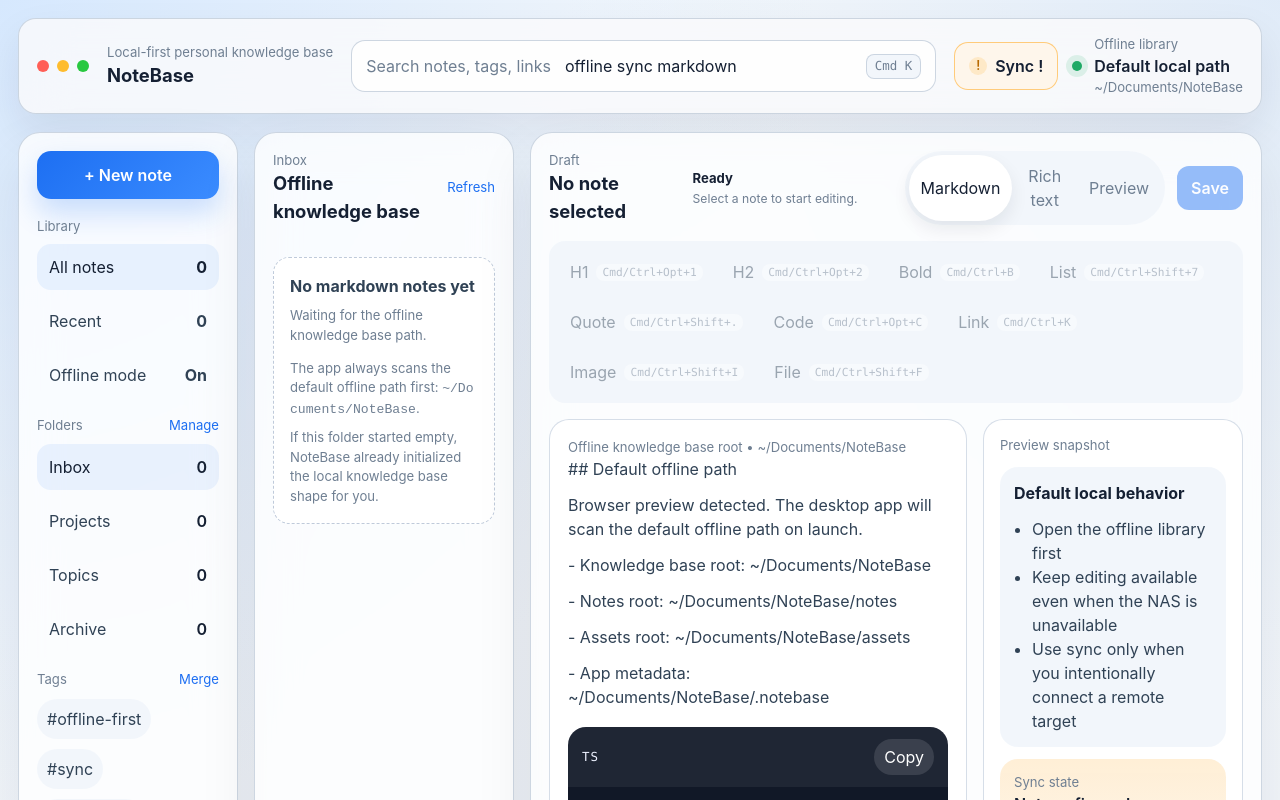
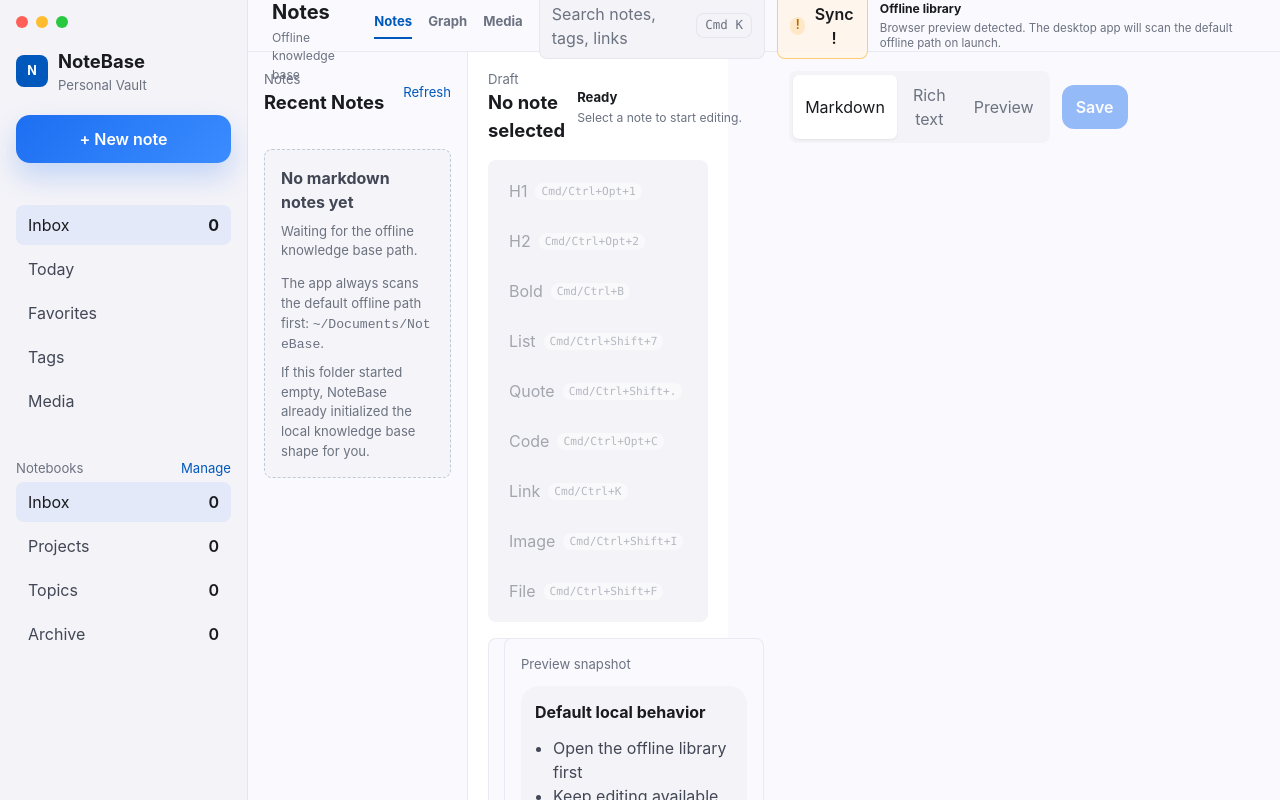
Before and after one commit to xiad980624/note_app, a React (Vite) app in the folder app/notebase/: page / in a window 1280 px wide. Shown: the top 800 px of the page. Built offline with nearby package versions, Linux system fonts and the light colour scheme.

Commit message:
feat: align workspace shell with figma layout

```diff
--- a/app/notebase/src/App.css
+++ b/app/notebase/src/App.css
@@ -1,7 +1,101 @@
 .app-shell {
   min-height: 100vh;
-  padding: 18px;
-  box-sizing: border-box;
+  background: #faf9fe;
+}
+
+.workspace-shell {
+  min-height: 100vh;
+  display: grid;
+  grid-template-columns: 248px minmax(0, 1fr);
+}
+
+.workspace-main {
+  min-width: 0;
+  display: flex;
+  flex-direction: column;
+}
+
+.workspace-topbar {
+  height: 52px;
+  display: flex;
+  align-items: center;
+  justify-content: space-between;
+  gap: 16px;
+  padding: 0 24px;
+  border-bottom: 1px solid rgba(193, 198, 215, 0.3);
+  background: rgba(250, 249, 254, 0.88);
+  backdrop-filter: blur(6px);
+}
+
+.workspace-topbar-primary,
+.workspace-topbar-actions,
+.workspace-tabs {
+  display: flex;
+  align-items: center;
+}
+
+.workspace-topbar-primary {
+  gap: 24px;
+  min-width: 0;
+}
+
+.workspace-topbar-actions {
+  gap: 12px;
+}
+
+.workspace-title-block h2 {
+  margin: 0;
+  color: var(--ink-strong);
+  font-size: 1.25rem;
+  font-weight: 650;
+}
+
+.workspace-title-block p {
+  margin: 2px 0 0;
+  color: var(--ink-soft);
+  font-size: 0.76rem;
+}
+
+.workspace-tabs {
+  gap: 16px;
+}
+
+.workspace-tab {
+  padding: 0 0 6px;
+  border: 0;
+  border-bottom: 2px solid transparent;
+  background: transparent;
+  color: var(--ink-soft);
+  font: inherit;
+  font-size: 0.82rem;
+  font-weight: 650;
+}
+
+.workspace-tab:disabled {
+  cursor: default;
+  opacity: 1;
+}
+
+.workspace-tab-active {
+  border-bottom-color: #0058bc;
+  color: #0058bc;
+}
+
+.workspace-status {
+  display: grid;
+  gap: 2px;
+  min-width: 112px;
+}
+
+.workspace-status strong {
+  color: var(--ink-strong);
+  font-size: 0.76rem;
+}
+
+.workspace-status span {
+  color: var(--ink-soft);
+  font-size: 0.72rem;
+  line-height: 1.3;
 }
 
 .topbar {
@@ -43,7 +137,8 @@
 
 .workspace-meta h1,
 .panel-heading h2,
-.editor-header h2 {
+.editor-header h2,
+.sidebar-user-row strong {
   margin: 0;
   color: var(--ink-strong);
   font-size: 1.15rem;
@@ -76,6 +171,14 @@
   background: var(--panel);
   border: 1px solid var(--line);
   color: var(--ink-soft);
+}
+
+.search-field-compact {
+  width: 280px;
+  padding: 8px 12px;
+  border-radius: 8px;
+  background: #f4f3f8;
+  border-color: rgba(193, 198, 215, 0.3);
 }
 
 .search-field input {
@@ -116,10 +219,10 @@
   display: inline-flex;
   align-items: center;
   gap: 8px;
-  padding: 11px 14px;
-  border: 1px solid rgba(184, 197, 214, 0.9);
-  border-radius: 14px;
-  background: var(--panel);
+  padding: 8px 12px;
+  border: 1px solid rgba(193, 198, 215, 0.3);
+  border-radius: 8px;
+  background: #f4f3f8;
   color: var(--ink-strong);
   font: inherit;
   font-weight: 600;
@@ -204,32 +307,110 @@
 }
 
 .workspace-grid {
-  margin-top: 18px;
   display: grid;
-  grid-template-columns: 240px 290px minmax(540px, 1fr) 280px;
-  gap: 16px;
-  min-height: calc(100vh - 132px);
+  grid-template-columns: 320px minmax(0, 1fr) 248px;
+  min-height: calc(100vh - 52px);
 }
 
 .sidebar,
 .note-list-panel,
 .editor-panel,
 .inspector-panel {
-  border: 1px solid var(--line);
-  border-radius: 22px;
-  background: rgba(255, 255, 255, 0.78);
-  box-shadow: 0 24px 60px rgba(16, 24, 40, 0.08);
-  backdrop-filter: blur(20px);
+  background: #faf9fe;
 }
 
-.sidebar,
+.shell-sidebar {
+  min-height: 100vh;
+  padding: 16px;
+  display: flex;
+  flex-direction: column;
+  justify-content: space-between;
+  border-right: 1px solid rgba(193, 198, 215, 0.3);
+  background: #f4f3f8;
+}
+
+.shell-sidebar-top {
+  display: grid;
+  gap: 20px;
+}
+
+.shell-sidebar-bottom {
+  display: grid;
+  gap: 4px;
+  padding-top: 16px;
+  border-top: 1px solid rgba(193, 198, 215, 0.3);
+}
+
+.sidebar-brand {
+  display: flex;
+  align-items: center;
+  gap: 10px;
+}
+
+.sidebar-brand-mark,
+.sidebar-user-avatar {
+  width: 32px;
+  height: 32px;
+  border-radius: 8px;
+  display: grid;
+  place-items: center;
+  background: #0058bc;
+  color: #fff;
+  font-size: 0.78rem;
+  font-weight: 700;
+}
+
+.sidebar-user-avatar {
+  border-radius: 999px;
+  width: 28px;
+  height: 28px;
+  background: rgba(0, 88, 188, 0.12);
+  color: #0058bc;
+}
+
+.sidebar-user-row {
+  display: flex;
+  align-items: center;
+  gap: 10px;
+  margin-top: 10px;
+  padding: 8px 4px 0;
+}
+
+.sidebar-user-row strong {
+  font-size: 0.76rem;
+}
+
+.sidebar-user-row span {
+  display: block;
+  color: var(--ink-soft);
+  font-size: 0.68rem;
+  word-break: break-all;
+}
+
+.note-list-panel,
+.editor-panel,
+.inspector-panel {
+  border: 0;
+  border-radius: 0;
+  box-shadow: none;
+}
+
 .note-list-panel,
 .inspector-panel {
-  padding: 18px;
+  padding: 18px 16px;
+}
+
+.note-list-panel {
+  border-right: 1px solid rgba(193, 198, 215, 0.3);
 }
 
 .editor-panel {
-  padding: 18px 18px 20px;
+  padding: 18px 20px 20px;
+  background: #fff;
+}
+
+.inspector-panel {
+  border-left: 1px solid rgba(193, 198, 215, 0.3);
 }
 
 .primary-action,
@@ -287,14 +468,15 @@
 .nav-item,
 .stack-item {
   width: 100%;
-  margin-top: 8px;
-  padding: 11px 12px;
-  border-radius: 14px;
+  margin-top: 4px;
+  padding: 8px 12px;
+  border-radius: 8px;
   background: transparent;
   display: flex;
   align-items: center;
   justify-content: space-between;
   color: var(--ink);
+  text-align: left;
 }
 
 .nav-item.active,
@@ -336,14 +518,15 @@
 .note-card {
   width: 100%;
   padding: 14px;
-  border-radius: 16px;
-  background: var(--panel);
+  border-radius: 8px;
+  background: transparent;
   text-align: left;
   border: 1px solid transparent;
 }
 
 .note-card.active {
-  border-color: rgba(34, 111, 234, 0.18);
+  background: rgba(0, 88, 188, 0.05);
+  border-color: rgba(0, 88, 188, 0.16);
 }
 
 .note-card p {
@@ -353,8 +536,8 @@
 .empty-note-state {
   margin-top: 16px;
   padding: 16px;
-  border-radius: 16px;
-  background: var(--panel);
+  border-radius: 8px;
+  background: rgba(244, 243, 248, 0.9);
   border: 1px dashed rgba(184, 197, 214, 0.9);
 }
 
@@ -380,13 +563,13 @@
   display: inline-flex;
   padding: 4px;
   gap: 4px;
-  border-radius: 999px;
-  background: var(--panel-muted);
+  border-radius: 8px;
+  background: #f4f3f8;
 }
 
 .view-pill {
-  padding: 9px 12px;
-  border-radius: 999px;
+  padding: 8px 12px;
+  border-radius: 6px;
   background: transparent;
   color: var(--ink-soft);
 }
@@ -394,7 +577,7 @@
 .view-pill.active {
   background: #fff;
   color: var(--ink-strong);
-  box-shadow: 0 8px 18px rgba(18, 27, 43, 0.08);
+  box-shadow: 0 1px 2px rgba(18, 27, 43, 0.08);
 }
 
 .toolbar {
@@ -403,8 +586,8 @@
   gap: 8px;
   margin-top: 16px;
   padding: 10px;
-  border-radius: 16px;
-  background: var(--panel-muted);
+  border-radius: 8px;
+  background: #f4f3f8;
 }
 
 .tool-button {
@@ -412,7 +595,7 @@
   align-items: center;
   gap: 8px;
   padding: 9px 11px;
-  border-radius: 12px;
+  border-radius: 8px;
   background: transparent;
   color: var(--ink);
 }
@@ -545,9 +728,9 @@
 
 .editor-surface,
 .preview-surface {
-  border-radius: 20px;
-  background: var(--panel);
-  border: 1px solid rgba(199, 209, 224, 0.72);
+  border-radius: 8px;
+  background: #faf9fe;
+  border: 1px solid rgba(193, 198, 215, 0.3);
 }
 
 .editor-surface {
@@ -613,9 +796,9 @@
   width: 100%;
   min-height: 320px;
   padding: 14px 16px;
-  border-radius: 16px;
-  background: rgba(247, 250, 255, 0.96);
-  border: 1px solid rgba(199, 209, 224, 0.72);
+  border-radius: 8px;
+  background: #fff;
+  border: 1px solid rgba(193, 198, 215, 0.35);
   color: var(--ink);
   resize: vertical;
   font: 0.88rem/1.6 var(--mono);
@@ -636,9 +819,9 @@
 .rich-text-editor {
   min-height: 320px;
   padding: 14px 16px;
-  border-radius: 16px;
-  background: rgba(247, 250, 255, 0.96);
-  border: 1px solid rgba(199, 209, 224, 0.72);
+  border-radius: 8px;
+  background: #fff;
+  border: 1px solid rgba(193, 198, 215, 0.35);
 }
 
 .rich-text-editor {
--- a/app/notebase/src/App.tsx
+++ b/app/notebase/src/App.tsx
@@ -26,7 +26,6 @@
   { name: 'Archive' },
 ]
 
-const tags = ['#offline-first', '#sync', '#markdown', '#knowledge-base']
 const SYNC_CONFIG_KEY = 'notebase:sync-config'
 const SELECTED_NOTE_KEY = 'notebase:selected-note-id'
 const INVOKE_TIMEOUT_MS = 12000
@@ -2023,22 +2022,113 @@
 
   return (
     <div className="app-shell">
-      <header className="topbar">
+      <div className="workspace-shell">
+        <aside className="sidebar shell-sidebar">
+          <div className="shell-sidebar-top">
             <div className="traffic-lights" aria-hidden="true">
               <span className="traffic red" />
               <span className="traffic yellow" />
               <span className="traffic green" />
             </div>
+
+            <div className="sidebar-brand">
+              <div className="sidebar-brand-mark">N</div>
               <div className="workspace-meta">
-          <p className="eyebrow">Local-first personal knowledge base</p>
                 <h1>NoteBase</h1>
-        </div>
-        <label className="search-field" htmlFor="global-search">
+                <p>Personal Vault</p>
+              </div>
+            </div>
+
+            <button type="button" className="primary-action" onClick={() => void handleCreateNote()}>
+              + New note
+            </button>
+
+            <nav className="nav-section shell-nav-section" aria-label="Primary navigation">
+              <button type="button" className="nav-item active">
+                <span>Inbox</span>
+                <strong>{knowledgeBaseIndex.notes.length}</strong>
+              </button>
+              <button type="button" className="nav-item">
+                <span>Today</span>
+              </button>
+              <button type="button" className="nav-item">
+                <span>Favorites</span>
+              </button>
+              <button type="button" className="nav-item">
+                <span>Tags</span>
+              </button>
+              <button type="button" className="nav-item">
+                <span>Media</span>
+              </button>
+            </nav>
+
+            <section className="nav-section notebook-nav-section">
+              <div className="section-heading">
+                <p className="section-label">Notebooks</p>
+                <button type="button" className="ghost-action">
+                  Manage
+                </button>
+              </div>
+              <div className="stack-list notebook-stack-list">
+                {folderCounts.map((folder) => (
+                  <button
+                    key={folder.name}
+                    type="button"
+                    className={`stack-item ${folder.active ? 'selected' : ''}`}
+                  >
+                    <span>{folder.name}</span>
+                    <strong>{folder.count}</strong>
+                  </button>
+                ))}
+              </div>
+            </section>
+          </div>
+
+          <div className="shell-sidebar-bottom">
+            <button type="button" className="nav-item">
+              <span>Settings</span>
+            </button>
+            <button type="button" className="nav-item">
+              <span>Trash</span>
+            </button>
+            <div className="sidebar-user-row">
+              <div className="sidebar-user-avatar" aria-hidden="true">
+                N
+              </div>
+              <div>
+                <strong>Local-first</strong>
+                <span>{localRootPath}</span>
+              </div>
+            </div>
+          </div>
+        </aside>
+
+        <section className="workspace-main">
+          <header className="workspace-topbar">
+            <div className="workspace-topbar-primary">
+              <div className="workspace-title-block">
+                <h2>Recent Notes</h2>
+                <p>{selectedNote ? selectedNote.relativePath : 'Offline knowledge base'}</p>
+              </div>
+              <nav className="workspace-tabs" aria-label="Workspace views">
+                <button type="button" className="workspace-tab workspace-tab-active">
+                  Notes
+                </button>
+                <button type="button" className="workspace-tab" disabled>
+                  Graph
+                </button>
+                <button type="button" className="workspace-tab" disabled>
+                  Media
+                </button>
+              </nav>
+            </div>
+
+            <div className="workspace-topbar-actions">
+              <label className="search-field search-field-compact" htmlFor="global-search">
                 <span>Search notes, tags, links</span>
-          <input id="global-search" defaultValue="offline sync markdown" />
+                <input id="global-search" placeholder="Search knowledge..." />
                 <kbd>Cmd K</kbd>
               </label>
-        <div className="topbar-actions">
               <button
                 type="button"
                 className={`sync-entry sync-entry-${syncButtonTone}`}
@@ -2049,82 +2139,28 @@
                 </span>
                 <span>{syncButtonLabel}</span>
               </button>
-          <div className="status-panel">
-            <span className="status-dot status-dot-mounted" />
-            <div>
-              <p className="status-label">Offline library</p>
-              <strong>Default local path</strong>
-              <span className="status-meta">{localRootPath}</span>
-            </div>
+              <div className="workspace-status">
+                <strong>
+                  {saveStatus === 'saved'
+                    ? 'Saved locally'
+                    : saveStatus === 'saving'
+                      ? 'Saving'
+                      : hasUnsavedChanges
+                        ? 'Unsaved changes'
+                        : 'Offline library'}
+                </strong>
+                <span>{selectedNote ? formatRelativeDate(selectedNote.updatedAtMs) : localLibraryMessage}</span>
               </div>
             </div>
           </header>
 
-      <main className="workspace-grid">
-        <aside className="sidebar">
-          <button type="button" className="primary-action" onClick={() => void handleCreateNote()}>
-            + New note
-          </button>
-
-          <section className="nav-section">
-            <p className="section-label">Library</p>
-            <button type="button" className="nav-item active">
-              <span>All notes</span>
-              <strong>{knowledgeBaseIndex.notes.length}</strong>
-            </button>
-            <button type="button" className="nav-item">
-              <span>Recent</span>
-              <strong>{Math.min(knowledgeBaseIndex.notes.length, 12)}</strong>
-            </button>
-            <button type="button" className="nav-item">
-              <span>Offline mode</span>
-              <strong>On</strong>
-            </button>
-          </section>
-
-          <section className="nav-section">
-            <div className="section-heading">
-              <p className="section-label">Folders</p>
-              <button type="button" className="ghost-action">
-                Manage
-              </button>
-            </div>
-            <div className="stack-list">
-              {folderCounts.map((folder) => (
-                <button
-                  key={folder.name}
-                  type="button"
-                  className={`stack-item ${folder.active ? 'selected' : ''}`}
-                >
-                  <span>{folder.name}</span>
-                  <strong>{folder.count}</strong>
-                </button>
-              ))}
-            </div>
-          </section>
-
-          <section className="nav-section">
-            <div className="section-heading">
-              <p className="section-label">Tags</p>
-              <button type="button" className="ghost-action">
-                Merge
-              </button>
-            </div>
-            <div className="tag-cloud">
-              {tags.map((tag) => (
-                <button key={tag} type="button" className="tag-chip">
-                  {tag}
-                </button>
-              ))}
-            </div>
-          </section>
-        </aside>
+          <div className="workspace-grid">
 
         <section className="note-list-panel">
           <div className="panel-heading">
             <div>
-              <p className="section-label">Inbox</p>
-              <h2>Offline knowledge base</h2>
+              <p className="section-label">Notes</p>
+              <h2>Recent Notes</h2>
             </div>
             <button
               type="button"
@@ -2557,8 +2593,8 @@
         <aside className="inspector-panel">
           <div className="panel-heading">
             <div>
-              <p className="section-label">Context</p>
-              <h2>Local + sync overview</h2>
+              <p className="section-label">Connections</p>
+              <h2>Context & links</h2>
             </div>
             <button type="button" className="ghost-action" onClick={() => setSyncPanelOpen(true)}>
               Sync settings
@@ -2738,7 +2774,9 @@
             </div>
           </section>
         </aside>
-      </main>
+          </div>
+        </section>
+      </div>
 
       {syncPanelOpen ? (
         <div className="modal-shell" role="presentation">
--- a/app/notebase/src/index.css
+++ b/app/notebase/src/index.css
@@ -1,21 +1,18 @@
 :root {
-  --bg: #eef3f8;
-  --panel: rgba(255, 255, 255, 0.88);
-  --panel-muted: rgba(241, 245, 251, 0.9);
-  --line: rgba(194, 205, 219, 0.82);
-  --ink: #304255;
-  --ink-soft: #6f7f92;
-  --ink-strong: #152033;
-  --ink-accent: #1d6ff2;
+  --bg: #faf9fe;
+  --panel: rgba(255, 255, 255, 0.96);
+  --panel-muted: #f4f3f8;
+  --line: rgba(193, 198, 215, 0.3);
+  --ink: #414755;
+  --ink-soft: #6b7280;
+  --ink-strong: #1a1b1f;
+  --ink-accent: #0058bc;
   --mono: 'SF Mono', 'SFMono-Regular', ui-monospace, 'Cascadia Code', Consolas, monospace;
   --sans:
     'SF Pro Text', 'SF Pro Display', 'Helvetica Neue', 'Segoe UI', sans-serif;
 
   color: var(--ink);
-  background:
-    radial-gradient(circle at top left, rgba(202, 226, 255, 0.72), transparent 32%),
-    radial-gradient(circle at top right, rgba(222, 234, 248, 0.9), transparent 28%),
-    linear-gradient(180deg, #f5f8fb 0%, #eaf0f7 100%);
+  background: #faf9fe;
   font: 16px/1.5 var(--sans);
   font-synthesis: none;
   text-rendering: optimizeLegibility;
```
Also changed, not shown: 1 other file (tests, documents, lock files or other folders). Lines whose indentation alone changed are shown as unchanged.
